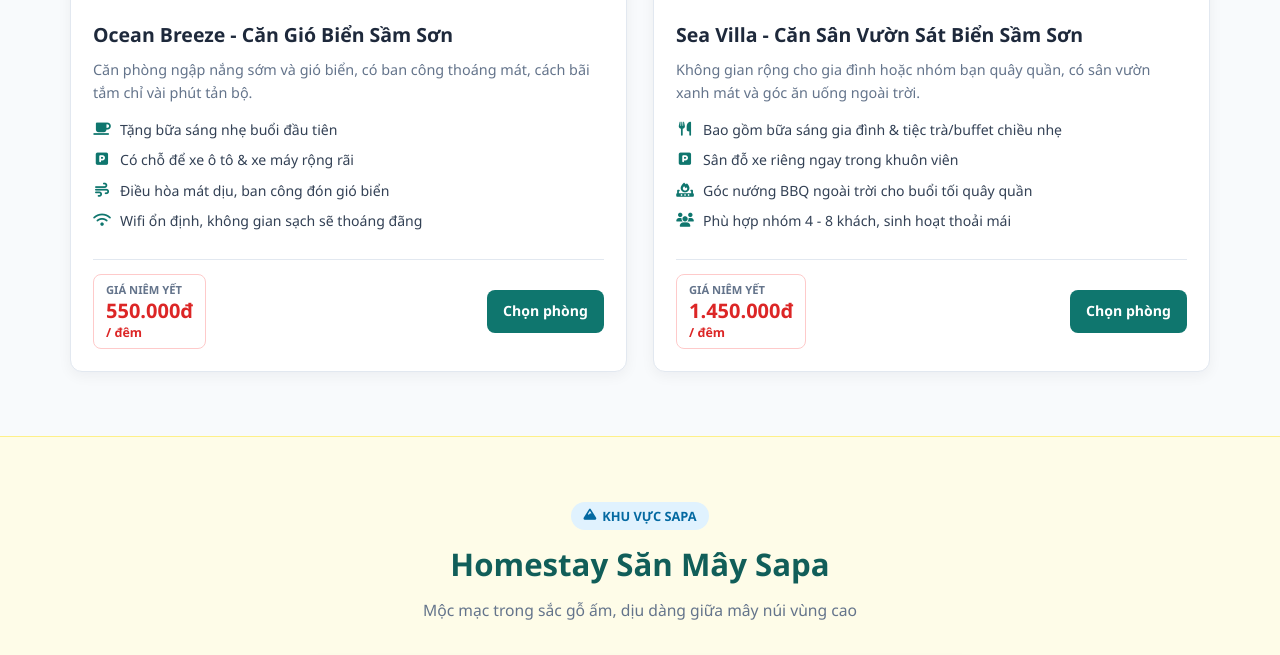
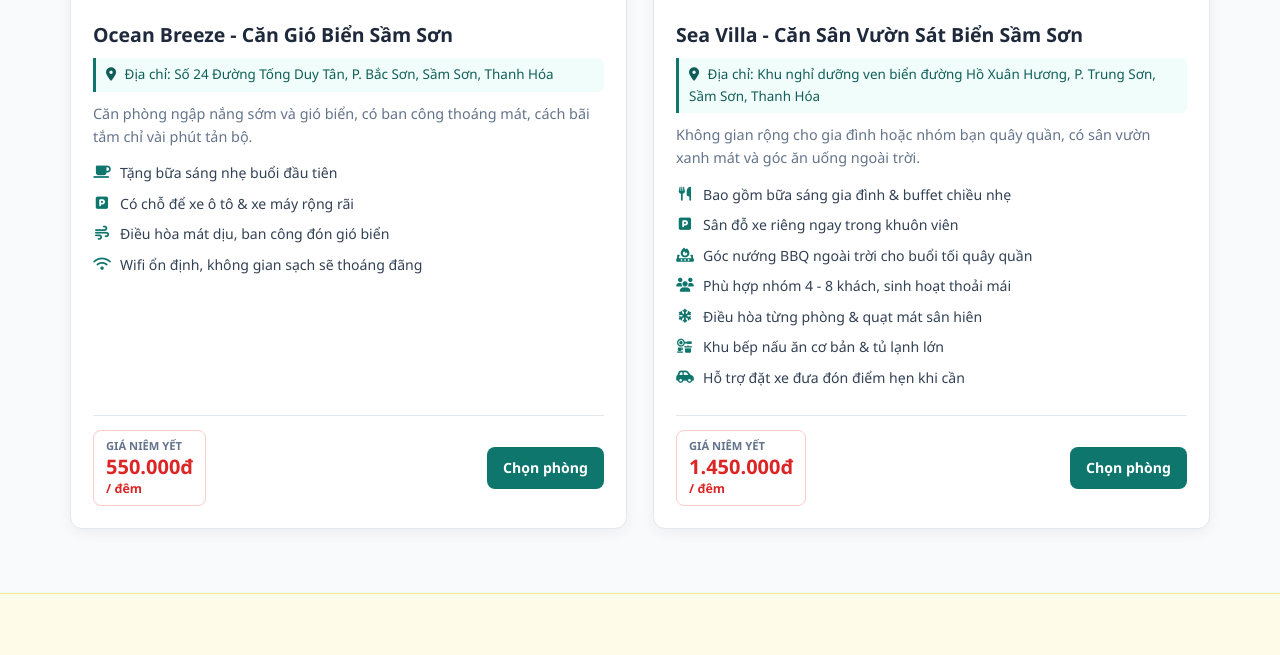
Before and after one commit to Truongco0777/BookingHomestayBTLthietkeweb, a plain HTML site: page index.html in a window 1280 px wide. Shown: the part 1078-1733 px from the top of the page. Drawn offline with Linux system fonts and the light colour scheme.

Commit message:
feat: hoan chinh truongcobooking day du dia chi, tien ich va nhan xet

```diff
--- a/css/style.css
+++ b/css/style.css
@@ -306,6 +306,20 @@ body {
   font-size: 1.22rem;
   margin-bottom: 8px;
   color: var(--text-main);
+}
+
+.room-address {
+  font-size: 0.84rem;
+  color: var(--teal-dark);
+  background-color: #f0fdfa;
+  border-left: 3px solid var(--teal-main);
+  padding: 6px 10px;
+  border-radius: 0 6px 6px 0;
+  margin-bottom: 10px;
+}
+
+.room-address i {
+  margin-right: 5px;
 }
 
 .room-desc {
--- a/index.html
+++ b/index.html
@@ -26,7 +26,7 @@
     </div>
   </header>
 
-  <!-- Banner: Cảm xúc nghỉ ngơi, không nhắc thiết bị -->
+  <!-- Banner -->
   <section class="hero" id="about">
     <div class="hero-overlay">
       <div class="hero-content">
@@ -50,7 +50,7 @@
     </div>
 
     <div class="room-grid">
-      <!-- Căn 1 Sầm Sơn (5 đánh giá) -->
+      <!-- Căn 1 Sầm Sơn (550.000đ - 4 tiện ích - 5 đánh giá) -->
       <div class="room-card">
         <div class="room-img-wrap">
           <img src="https://images.unsplash.com/photo-1582719478250-c89cae4dc85b?auto=format&fit=crop&w=700&q=80" alt="Ocean Breeze Sầm Sơn">
@@ -61,6 +61,7 @@
         </button>
         <div class="room-details">
           <h3>Ocean Breeze - Căn Gió Biển Sầm Sơn</h3>
+          <p class="room-address"><i class="fa-solid fa-location-dot"></i> Địa chỉ: Số 24 Đường Tống Duy Tân, P. Bắc Sơn, Sầm Sơn, Thanh Hóa</p>
           <p class="room-desc">Căn phòng ngập nắng sớm và gió biển, có ban công thoáng mát, cách bãi tắm chỉ vài phút tản bộ.</p>
           <ul class="room-features">
             <li><i class="fa-solid fa-mug-saucer"></i> Tặng bữa sáng nhẹ buổi đầu tiên</li>
@@ -79,7 +80,7 @@
         </div>
       </div>
 
-      <!-- Căn 2 Sầm Sơn (3 đánh giá) -->
+      <!-- Căn 2 Sầm Sơn (1.450.000đ - 7 tiện ích - 3 đánh giá) -->
       <div class="room-card">
         <div class="room-img-wrap">
           <img src="https://images.unsplash.com/photo-1566073771259-6a8506099945?auto=format&fit=crop&w=700&q=80" alt="Sea Villa Sầm Sơn">
@@ -90,12 +91,16 @@
         </button>
         <div class="room-details">
           <h3>Sea Villa - Căn Sân Vườn Sát Biển Sầm Sơn</h3>
+          <p class="room-address"><i class="fa-solid fa-location-dot"></i> Địa chỉ: Khu nghỉ dưỡng ven biển đường Hồ Xuân Hương, P. Trung Sơn, Sầm Sơn, Thanh Hóa</p>
           <p class="room-desc">Không gian rộng cho gia đình hoặc nhóm bạn quây quần, có sân vườn xanh mát và góc ăn uống ngoài trời.</p>
           <ul class="room-features">
-            <li><i class="fa-solid fa-utensils"></i> Bao gồm bữa sáng gia đình & tiệc trà/buffet chiều nhẹ</li>
+            <li><i class="fa-solid fa-utensils"></i> Bao gồm bữa sáng gia đình & buffet chiều nhẹ</li>
             <li><i class="fa-solid fa-square-parking"></i> Sân đỗ xe riêng ngay trong khuôn viên</li>
             <li><i class="fa-solid fa-fire-burner"></i> Góc nướng BBQ ngoài trời cho buổi tối quây quần</li>
             <li><i class="fa-solid fa-users"></i> Phù hợp nhóm 4 - 8 khách, sinh hoạt thoải mái</li>
+            <li><i class="fa-solid fa-snowflake"></i> Điều hòa từng phòng & quạt mát sân hiên</li>
+            <li><i class="fa-solid fa-kitchen-set"></i> Khu bếp nấu ăn cơ bản & tủ lạnh lớn</li>
+            <li><i class="fa-solid fa-car-side"></i> Hỗ trợ đặt xe đưa đón điểm hẹn khi cần</li>
           </ul>
           <div class="room-footer">
             <div class="price-tag-box">
@@ -110,7 +115,7 @@
     </div>
   </section>
 
-  <!-- PHẦN 2: SAPA (1 CĂN - 3 đánh giá) -->
+  <!-- PHẦN 2: SAPA (1 CĂN - 680.000đ - 5 tiện ích - 3 đánh giá) -->
   <section class="section bg-soft" id="sapa">
     <div class="container">
       <div class="section-header">
@@ -130,12 +135,14 @@
           </button>
           <div class="room-details">
             <h3>Sapa Cloud House - Phòng Gỗ Săn Mây</h3>
+            <p class="room-address"><i class="fa-solid fa-location-dot"></i> Địa chỉ: Bản Cát Cát / Sườn đồi Mường Hoa, TT. Sa Pa, TX. Sa Pa, Lào Cai</p>
             <p class="room-desc">Căn phòng gỗ ấm cúng nhìn ra thung lũng mây, lý tưởng để nhâm nhi tách nóng giữa tiết trời se lạnh.</p>
             <ul class="room-features">
               <li><i class="fa-solid fa-mug-hot"></i> Phục vụ bữa sáng nóng & trà thảo mộc buổi chiều</li>
               <li><i class="fa-solid fa-square-parking"></i> Có bãi đỗ xe an toàn, dễ di chuyển</li>
               <li><i class="fa-solid fa-temperature-arrow-up"></i> Giữ ấm tốt, nước nóng đầy đủ suốt ngày</li>
               <li><i class="fa-solid fa-mountain-sun"></i> Ban công ngắm mây trôi buổi sớm</li>
+              <li><i class="fa-solid fa-wifi"></i> Wifi phủ sóng ổn định toàn phòng</li>
             </ul>
             <div class="room-footer">
               <div class="price-tag-box">
@@ -151,7 +158,7 @@
     </div>
   </section>
 
-  <!-- PHẦN 3: TAM ĐẢO (1 CĂN - 2 đánh giá) -->
+  <!-- PHẦN 3: TAM ĐẢO (1 CĂN - 790.000đ - 6 tiện ích - 2 đánh giá) -->
   <section class="section container" id="tamdao">
     <div class="section-header">
       <div class="region-badge tamdao-badge"><i class="fa-solid fa-tree"></i> KHU VỰC TAM ĐẢO</div>
@@ -170,12 +177,15 @@
         </button>
         <div class="room-details">
           <h3>Tam Đảo Pine - Căn Gác Mây Thông Reo</h3>
+          <p class="room-address"><i class="fa-solid fa-location-dot"></i> Địa chỉ: Tổ dân phố 2, TT. Tam Đảo, H. Tam Đảo, Vĩnh Phúc</p>
           <p class="room-desc">Không gian nhẹ nhàng giữa rừng thông, mang lại cảm giác thư thái và riêng tư cho kỳ nghỉ cuối tuần.</p>
           <ul class="room-features">
             <li><i class="fa-solid fa-utensils"></i> Có bữa sáng nhẹ & buffet chiều bánh trái, đồ uống</li>
             <li><i class="fa-solid fa-square-parking"></i> Có chỗ để xe thuận tiện cho khách tự lái</li>
             <li><i class="fa-solid fa-couch"></i> Góc đọc sách, nghỉ ngơi yên tĩnh nhìn ra rừng thông</li>
             <li><i class="fa-solid fa-tree"></i> Không khí trong lành, dễ chịu quanh năm</li>
+            <li><i class="fa-solid fa-microwave"></i> Có lò vi sóng, tủ lạnh mini & ấm đun nước</li>
+            <li><i class="fa-solid fa-hot-tub-person"></i> Nước nóng ổn định, không gian sạch sẽ</li>
           </ul>
           <div class="room-footer">
             <div class="price-tag-box">
@@ -247,7 +257,7 @@
 
         <div class="form-group">
           <label for="notes">Ghi chú thêm (điểm đón, số lượng khách, giờ đến...)</label>
-          <textarea id="notes" rows="3" placeholder="Ví dụ: Cần đón tại điểm hẹn lúc 13h30, đi cùng 3 người, ăn sáng không hành..."></textarea>
+          <textarea id="notes" rows="3" placeholder="Ví dụ: Cần đón tại điểm hẹn lúc 13h30, đi cùng 3 người, ăn sáng nhẹ..."></textarea>
         </div>
 
         <button type="submit" class="btn btn-submit">Xác Nhận Gửi Yêu Cầu Đặt Phòng</button>
@@ -278,7 +288,7 @@
       </div>
     </div>
     <div class="footer-bottom">
-      <p>Trang web do Nguyễn Bá Trường thiết kế • 0981486856 • truongnguyen12042007@gmail.com</p>
+      <p>Trang web do Nguyễn Bá Trường thiết kế • Nhị Khê, Thường Tín, Hà Nội • 0981486856 • truongnguyen12042007@gmail.com</p>
     </div>
   </footer>
 
@@ -300,8 +310,6 @@
   </div>
 
   <script>
-    // Phân bổ số lượng nhận xét tự nhiên:
-    // Ocean Breeze Sầm Sơn: 5 đánh giá | Sea Villa: 3 đánh giá | Sapa: 3 đánh giá | Tam Đảo: 2 đánh giá
     const roomReviewsData = {
       samson1: {
         tag: "Sầm Sơn • Căn 01",
```
